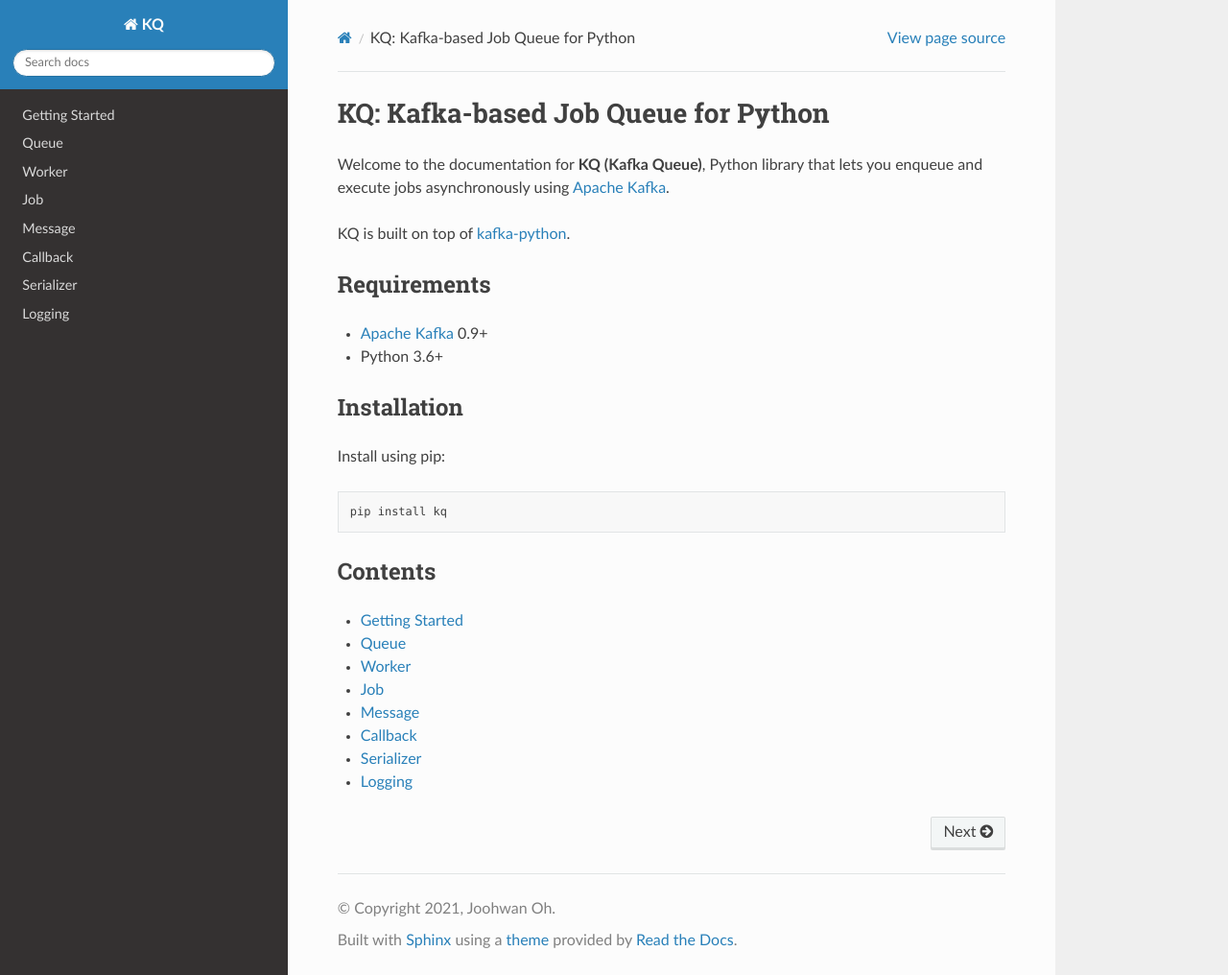
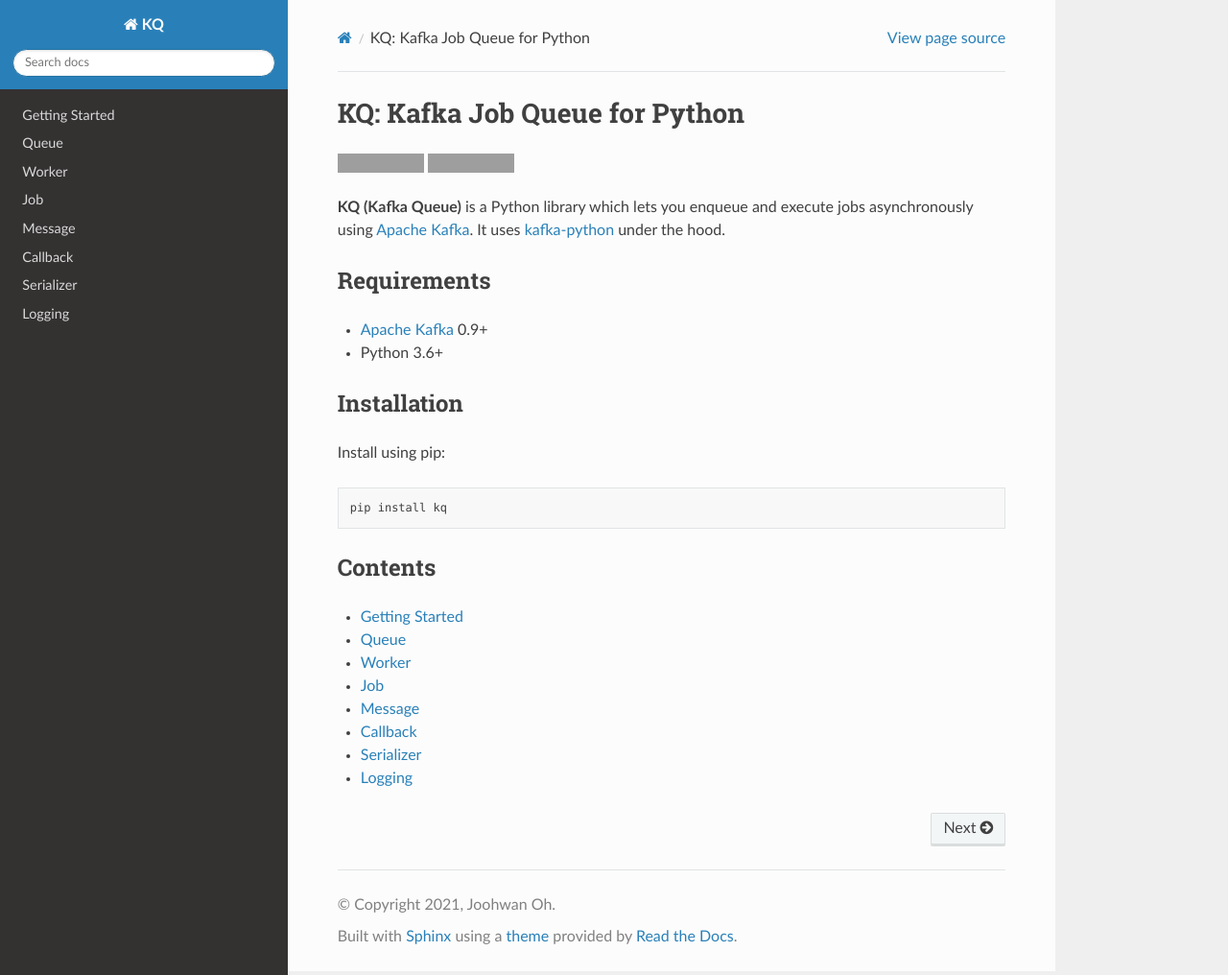
Before and after one commit to joowani/kq, a Sphinx documentation site: the page built from docs/index.rst, in a window 1280 px wide and 1016 px high. Shown: the whole window at 96% size. Built offline with Sphinx 7.4.7 and the Read the Docs theme 2.0.0, drawn with Linux system fonts in a browser that asks for light colours; the version number could not be read and is left out; grey boxes are pictures that could not be loaded.

Commit message:
Update documentation in various places

````diff
--- a/docs/index.rst
+++ b/docs/index.rst
@@ -1,10 +1,15 @@
-KQ: Kafka-based Job Queue for Python
-------------------------------------
+KQ: Kafka Job Queue for Python
+------------------------------
 
-Welcome to the documentation for **KQ (Kafka Queue)**, Python library that lets you
-enqueue and execute jobs asynchronously using `Apache Kafka`_.
+.. image:: https://img.shields.io/github/license/joowani/kq?color=bright
+    :alt: GitHub License
+    :target: https://github.com/joowani/kq/blob/main/LICENSE
 
-KQ is built on top of kafka-python_.
+.. image:: https://img.shields.io/badge/python-3.6%2B-blue
+    :alt: Python Versions
+
+**KQ (Kafka Queue)** is a Python library which lets you enqueue and execute jobs
+asynchronously using `Apache Kafka`_. It uses kafka-python_ under the hood.
 
 Requirements
 ============
--- a/docs/logging.rst
+++ b/docs/logging.rst
@@ -1,9 +1,9 @@
 Logging
 -------
 
-By default, :doc:`queues <queue>` log messages via ``kq.queue`` logger, and
-:doc:`workers <worker>` log messages via ``kq.worker`` logger. You can either
-use these default loggers or set your own during queue/worker initialization.
+By default, :doc:`queues <queue>` log messages to ``kq.queue`` logger, and
+:doc:`workers <worker>` to ``kq.worker`` logger. You can use these default loggers
+or set your own during queue/worker initialization.
 
 **Example:**
 
--- a/docs/overview.rst
+++ b/docs/overview.rst
@@ -1,11 +1,13 @@
 Getting Started
 ---------------
 
-Start your Kafka instance. Example using Docker:
+Start your Kafka instance. Example using Docker_:
 
 .. code-block:: bash
 
     docker run -p 9092:9092 -e ADV_HOST=127.0.0.1 lensesio/fast-data-dev
+
+.. _Docker: https://github.com/lensesio/fast-data-dev
 
 Define your KQ ```worker.py`` module:
 
--- a/docs/serializer.rst
+++ b/docs/serializer.rst
@@ -1,8 +1,7 @@
 Serializer
 ----------
 
-You can inject your own functions for serializing (pickling) jobs. By default,
-KQ uses the dill_ library.
+You can use custom functions for serialization. By default, KQ uses the dill_ library.
 
 .. _dill: https://github.com/uqfoundation/dill
 
````
Also changed, not shown: README.md (+10 -8 lines), docs/callback.rst (+3 -4 lines).
